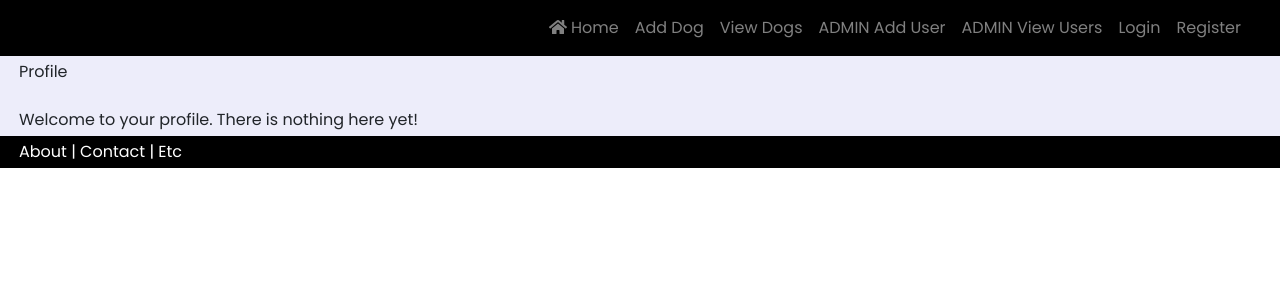
After one commit to joegiglio/flask-crud, a Flask app: page /profile/ in a window 1280 px wide. The commit adds this page. Shown: the top 300 px of the page. Run offline with Flask 2, Linux system fonts and the light colour scheme; parts of the project's set-up code (start-up, migrations or seed data) failed here and were passed over; some libraries are stand-ins or nearby versions.

Commit message:
Added profile page.

```diff
--- a/app.py
+++ b/app.py
@@ -240,8 +240,9 @@ def login():
                     return render_template('login.html', form=form, title="Login")
 
                 flash(u'Login successful', 'alert-success')
-                return render_template('login.html', form=form, title="Login")
+                #return render_template('login.html', form=form, title="Login")
                 #return redirect(url_for("session_test"))
+                return render_template('profile.html', title="Profile")
             else:
                 flash(u'This account has not been activated.', 'alert-danger')
                 # return render_template('login.html', form=form, title="Login")
@@ -323,6 +324,8 @@ def activate():
         my_id = session["validate_user_id"]
         email = form.email.data.strip()
         token = s.dumps(form.email.data, salt=app.config['SALT'])
+
+        # If email address has been changed, make sure it does not yet exist in the DB.
 
         user = User.query.filter(User.id == my_id).first()
         user.verification_token = token
@@ -771,10 +774,10 @@ def confirm_email(token, my_email):
         s.loads(token, salt=config.SALT, max_age=86400)  #86400=24 hours
 
         #  The token works.  Now verify it belongs to email address
-        #  and updated the relevant fields.
+        #  and update the relevant fields.
 
         user = User.query.filter(User.email == my_email).first()
-        #  user = queries.validate_user(User, my_email)
+
         if user:
             user.active = True
             user.confirmed_at = datetime.utcnow()
@@ -797,6 +800,12 @@ def confirm_email(token, my_email):
         return render_template('login.html', form=LoginForm())
 
 
+@app.route('/profile/')
+def profile():
+
+    return render_template('profile.html', title="Profile")
+
+
 @app.errorhandler(404)
 def page_not_found(e):
     # note that we set the 404 status explicitly
--- a/templates/_navbar.html
+++ b/templates/_navbar.html
@@ -38,6 +38,9 @@
                         <a class="nav-link nav-link-secondary" href="{{ url_for('session_test') }}">Session Dump</a>
                     </li>
                     <li class="nav-item">
+                        <a class="nav-link nav-link-secondary" href="{{ url_for('profile') }}">Profile</a>
+                    </li>
+                    <li class="nav-item">
                         <a class="nav-link nav-link-secondary" href="{{ url_for('logout') }}">Logout</a>
                     </li>
                 {% endif %}
--- /dev/null
+++ b/templates/profile.html
@@ -0,0 +1,16 @@
+{% extends "base.html" %}
+
+{% block title %}
+{{ title }}
+{% endblock %}
+
+{% block content %}
+
+        <div class="container-fluid bg-light-grey text-black">
+            <div class="col-sm-8 p-1">
+                Profile<br><br>
+                Welcome to your profile.  There is nothing here yet!
+            </div>
+        </div>
+
+{% endblock %}
```
